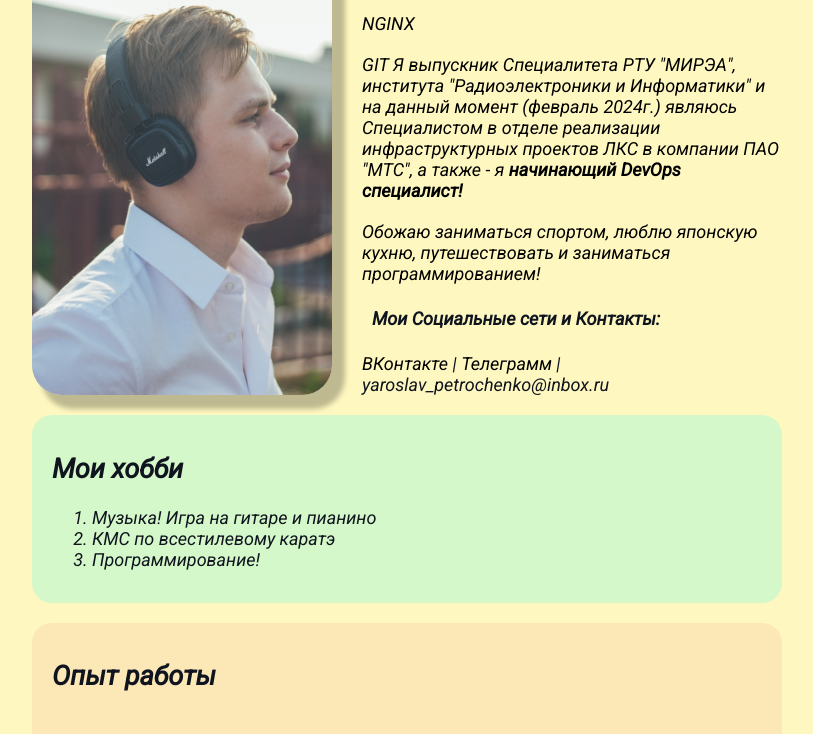
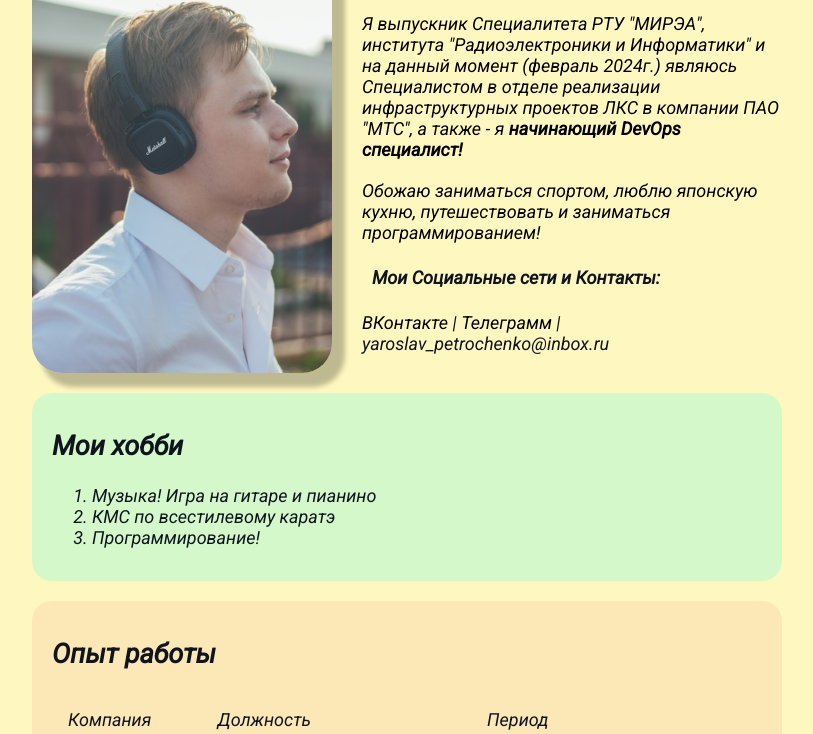
Before and after one commit to PeIear/testgit_v01, a plain HTML site: page index.html in a window 1280 px wide. Shown: the part 115-849 px from the top of the page, without its empty margins (234-1047 px from the left). Drawn offline with Linux system fonts and the light colour scheme.

Commit message:
Update index1.html

```diff
--- a/index.html
+++ b/index.html
@@ -14,8 +14,7 @@
         />
         <div class="info-text">
                 <h1>Ярослав Петроченко</h1>
-			 <p><em> NGINX
-		<p><em>GIT Я выпускник Специалитета РТУ "МИРЭА", института "Радиоэлектроники и Информатики" и на данный момент (февраль 2024г.) являюсь Специалистом в отделе реализации инфраструктурных проектов ЛКС в компании ПАО "МТС", а также - я <strong>начинающий DevOps специалист!</strong>
+		<p><em>Я выпускник Специалитета РТУ "МИРЭА", института "Радиоэлектроники и Информатики" и на данный момент (февраль 2024г.) являюсь Специалистом в отделе реализации инфраструктурных проектов ЛКС в компании ПАО "МТС", а также - я <strong>начинающий DevOps специалист!</strong>
                 </em></p>
                 <p><em>
                     Обожаю заниматься спортом, люблю японскую кухню, путешествовать и заниматься программированием!
```
